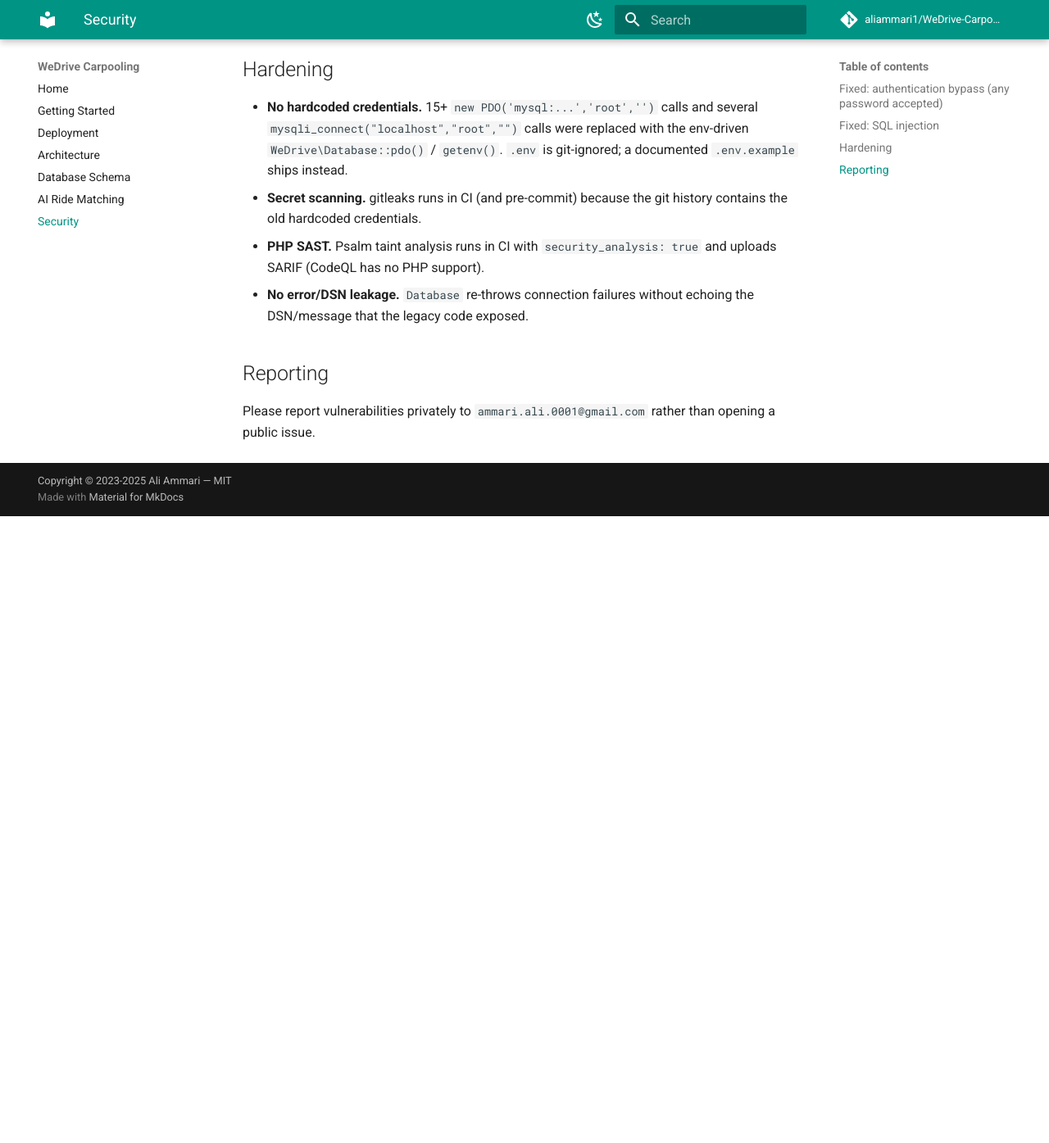
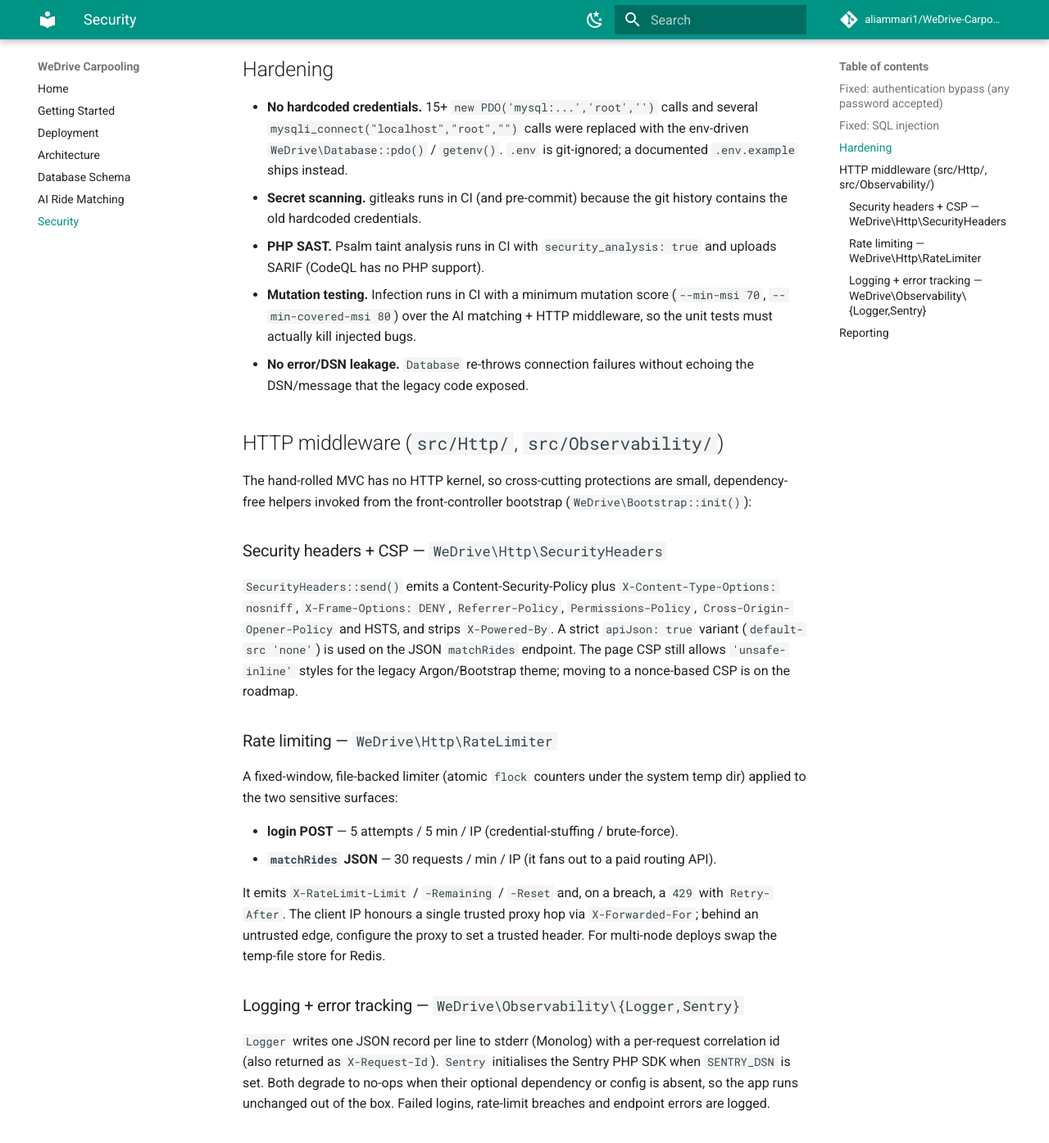
Before and after one commit to aliammari1/WeDrive-Carpooling-app, an MkDocs documentation site: the page built from docs/security.md, in a window 1280 px wide and 1400 px high, scrolled down 950 px. Shown: the top 1395 px of the window at 82% size. Built offline with MkDocs 1.6.1 and Material for MkDocs 9.7.7, drawn with Linux system fonts in a browser that asks for light colours; comment, search, counter and statistics services are not loaded; before the commit the page ends 1580 px from its top, so only the background shows below that.

Commit message:
docs: reposition as self-hostable BlaBlaCar alternative + document hardening
README:
- H1/About -> "open-source carpooling / ride-sharing platform — self-hostable
  BlaBlaCar alternative (PHP MVC + MySQL + AI ride-matching)".
- Add a "Why self-host (vs BlaBlaCar)" comparison table, a star CTA, a
  prominent "Runs in 60 seconds" section, a Railway deploy button, demo-GIF
  placeholder, a Documentation section, and a Related-projects cross-link footer.
- Refresh Security/Testing sections for the new CSP/headers, rate limiting,
  logging/Sentry and Infection gate.

docs/security.md: document the HTTP middleware (SecurityHeaders, RateLimiter,
Logger/Sentry) and the mutation-testing gate. mkdocs --strict still builds.

Co-Authored-By: Claude Opus 4.8 (1M context) <noreply@anthropic.com>

```diff
--- a/docs/security.md
+++ b/docs/security.md
@@ -41,8 +41,49 @@ Pinned by `tests/ReservationInjectionTest.php`.
   history contains the old hardcoded credentials.
 - **PHP SAST.** Psalm taint analysis runs in CI with `security_analysis: true`
   and uploads SARIF (CodeQL has no PHP support).
+- **Mutation testing.** Infection runs in CI with a minimum mutation score
+  (`--min-msi 70`, `--min-covered-msi 80`) over the AI matching + HTTP
+  middleware, so the unit tests must actually kill injected bugs.
 - **No error/DSN leakage.** `Database` re-throws connection failures without
   echoing the DSN/message that the legacy code exposed.
+
+## HTTP middleware (`src/Http/`, `src/Observability/`)
+
+The hand-rolled MVC has no HTTP kernel, so cross-cutting protections are small,
+dependency-free helpers invoked from the front-controller bootstrap
+(`WeDrive\Bootstrap::init()`):
+
+### Security headers + CSP — `WeDrive\Http\SecurityHeaders`
+
+`SecurityHeaders::send()` emits a Content-Security-Policy plus
+`X-Content-Type-Options: nosniff`, `X-Frame-Options: DENY`, `Referrer-Policy`,
+`Permissions-Policy`, `Cross-Origin-Opener-Policy` and HSTS, and strips
+`X-Powered-By`. A strict `apiJson: true` variant (`default-src 'none'`) is used
+on the JSON `matchRides` endpoint. The page CSP still allows `'unsafe-inline'`
+styles for the legacy Argon/Bootstrap theme; moving to a nonce-based CSP is on
+the roadmap.
+
+### Rate limiting — `WeDrive\Http\RateLimiter`
+
+A fixed-window, file-backed limiter (atomic `flock` counters under the system
+temp dir) applied to the two sensitive surfaces:
+
+- **login POST** — 5 attempts / 5 min / IP (credential-stuffing / brute-force).
+- **`matchRides` JSON** — 30 requests / min / IP (it fans out to a paid routing
+  API).
+
+It emits `X-RateLimit-Limit` / `-Remaining` / `-Reset` and, on a breach, a `429`
+with `Retry-After`. The client IP honours a single trusted proxy hop via
+`X-Forwarded-For`; behind an untrusted edge, configure the proxy to set a
+trusted header. For multi-node deploys swap the temp-file store for Redis.
+
+### Logging + error tracking — `WeDrive\Observability\{Logger,Sentry}`
+
+`Logger` writes one JSON record per line to stderr (Monolog) with a per-request
+correlation id (also returned as `X-Request-Id`). `Sentry` initialises the
+Sentry PHP SDK when `SENTRY_DSN` is set. Both degrade to no-ops when their
+optional dependency or config is absent, so the app runs unchanged out of the
+box. Failed logins, rate-limit breaches and endpoint errors are logged.
 
 ## Reporting
 
```
Also changed, not shown: README.md (+95 -20 lines), 1 other file.
